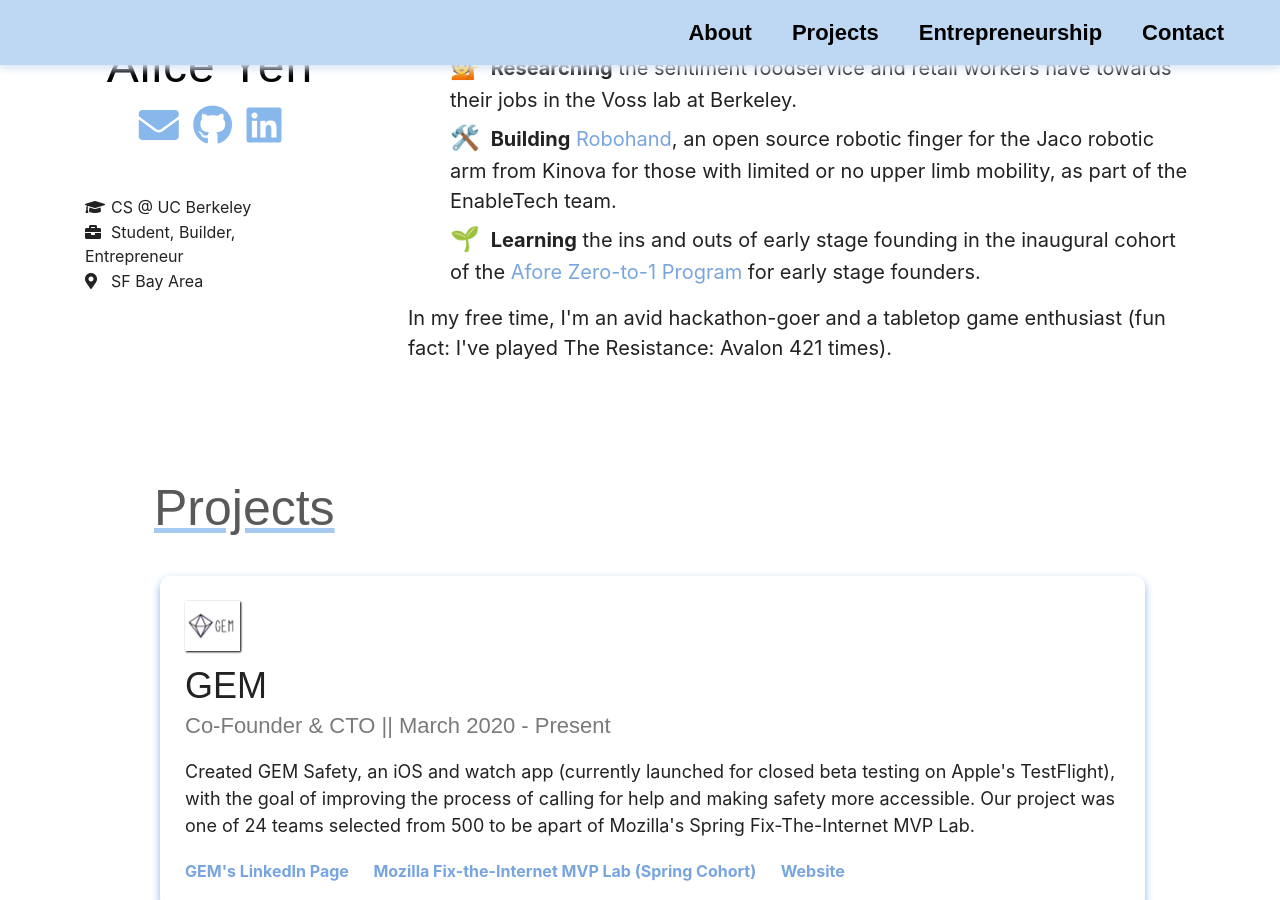
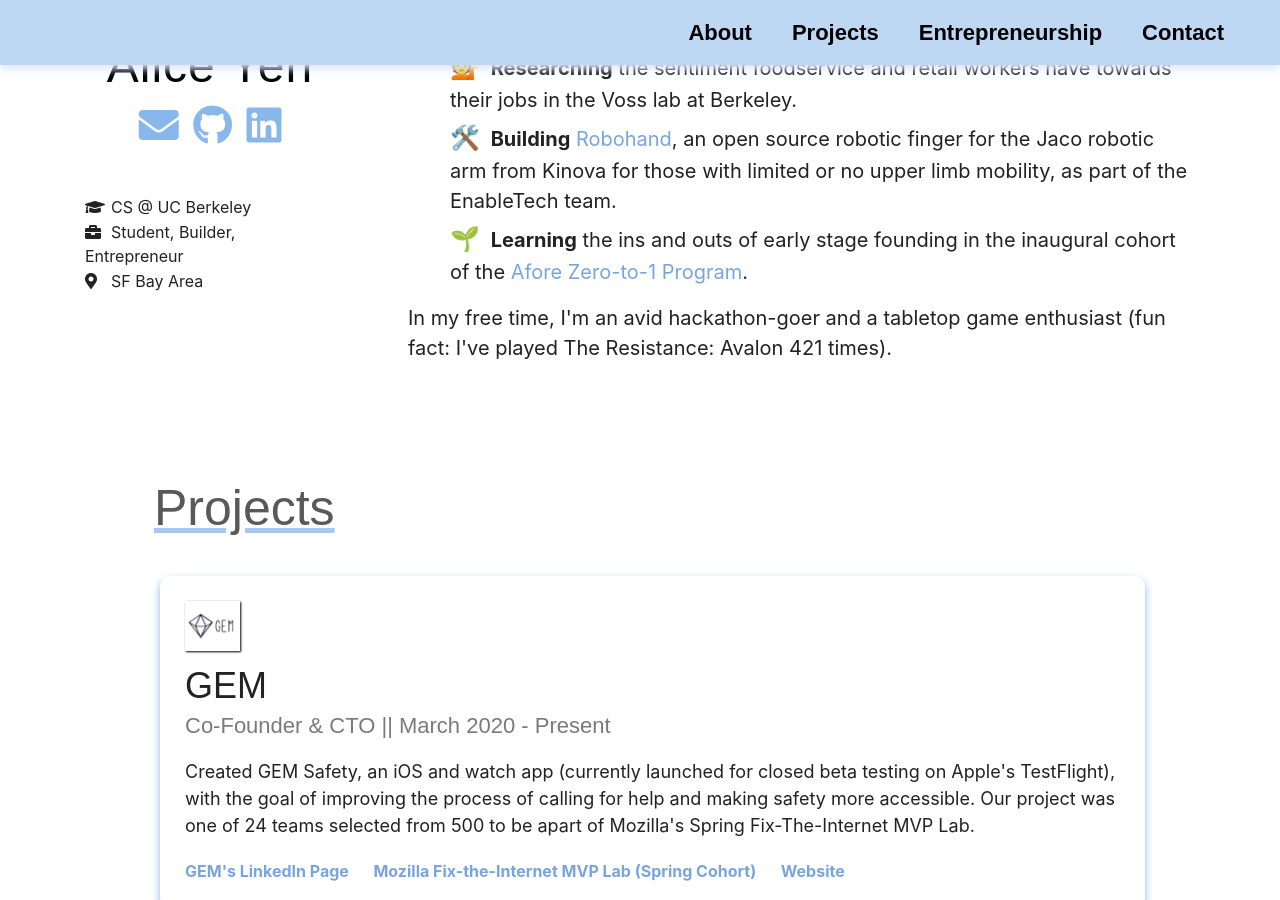
Before and after one commit to AliceYeh12/AliceYeh12.github.io, a Jekyll site: the page built from index.html, in a window 1280 px wide and 900 px high, scrolled down 419 px. Built offline with Jekyll 4.4.1, drawn with Linux system fonts in a browser that asks for light colours; nearby versions of some CDN libraries; some web fonts are replaced.

Commit message:
Another minor bullet point edit

```diff
--- a/index.html
+++ b/index.html
@@ -23,7 +23,7 @@
                     <li class="current-items"><b class="lg">&#128142</b> <b>Developing</b> the technology and business model for my startup <a class="current-items" href="#gem-proj">GEM</a>, where we're creating wearable technology for personal safety.</li>
                     <li class="current-items"><b class="lg">&#128129</b> <b>Researching</b> the sentiment foodservice and retail workers have towards their jobs in the Voss lab at Berkeley.</li>
                     <li class="current-items"><b class="lg">&#128736</b> <b>Building</b> <a class="current-items" href="https://enabletech.berkeley.edu/et_projects/active-projects/" target="_blank">Robohand</a>, an open source robotic finger for the Jaco robotic arm from Kinova for those with limited or no upper limb mobility, as part of the EnableTech team.</li>
-                    <li class="current-items"><b class="lg">&#127793</b> <b>Learning</b> the ins and outs of early stage founding in the inaugural cohort of the <a class="current-items" href="https://aforezt1.landen.co/" target="_blank">Afore Zero-to-1 Program</a> for early stage founders.</li>
+                    <li class="current-items"><b class="lg">&#127793</b> <b>Learning</b> the ins and outs of early stage founding in the inaugural cohort of the <a class="current-items" href="https://aforezt1.landen.co/" target="_blank">Afore Zero-to-1 Program</a>.</li>
                 </ul>
                 <p class="para">In my free time, I'm an avid hackathon-goer and a tabletop game enthusiast (fun fact: I've played The Resistance: Avalon 421 times).</p>
             </div>
```
